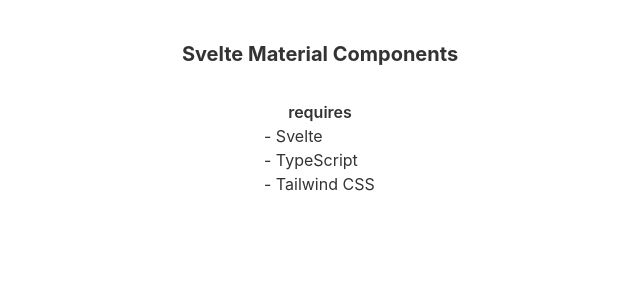
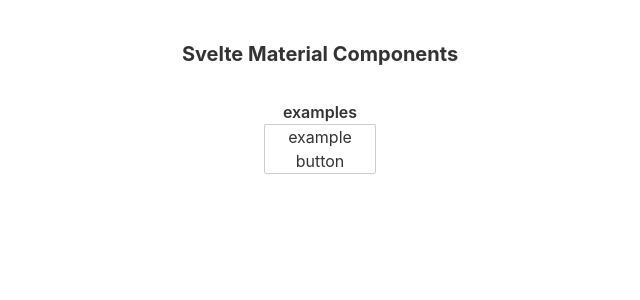
Before and after one commit to tarunama/svelte-starter-with-ts-and-tailwind, a Svelte app: page / in a window 1280 px wide. Shown: the top 300 px of the page, without its empty margins (320-960 px from the left). Built offline with nearby package versions, Linux system fonts and the light colour scheme.

Commit message:
chore: import Button Component

```diff
--- a/src/App.svelte
+++ b/src/App.svelte
@@ -1,5 +1,6 @@
 <script lang="ts">
   import Tailwindcss from "./Tailwindcss.svelte";
+  import Button from "./components/Button.svelte";
 </script>
 
 <Tailwindcss />
@@ -7,11 +8,9 @@ import Tailwindcss from "./Tailwindcss.svelte";
 <main class="mx-auto my-0 p-8 text-center">
   <h1 class="mb-4 text-xl font-bold">Svelte Material Components</h1>
   <div class="mt-8 text-center">
-		<h2 class="font-semibold">requires</h2>
+    <h2 class="font-semibold">examples</h2>
     <div class="text-left w-28 mx-auto my-0">
-			<p>- Svelte</p>
-			<p>- TypeScript</p>
-			<p>- Tailwind CSS</p>
+      <Button text="example button" />
     </div>
   </div>
 </main>
```
Lines whose indentation alone changed are shown as unchanged.
